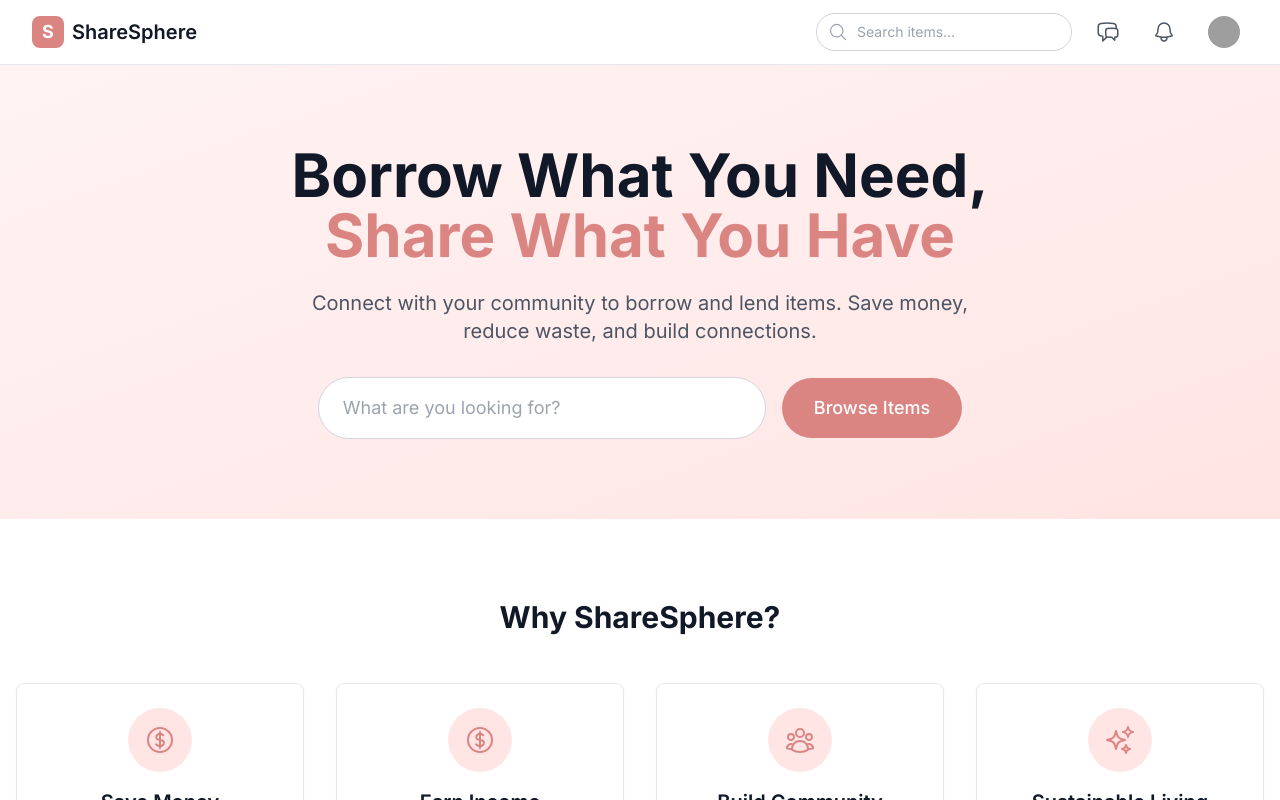
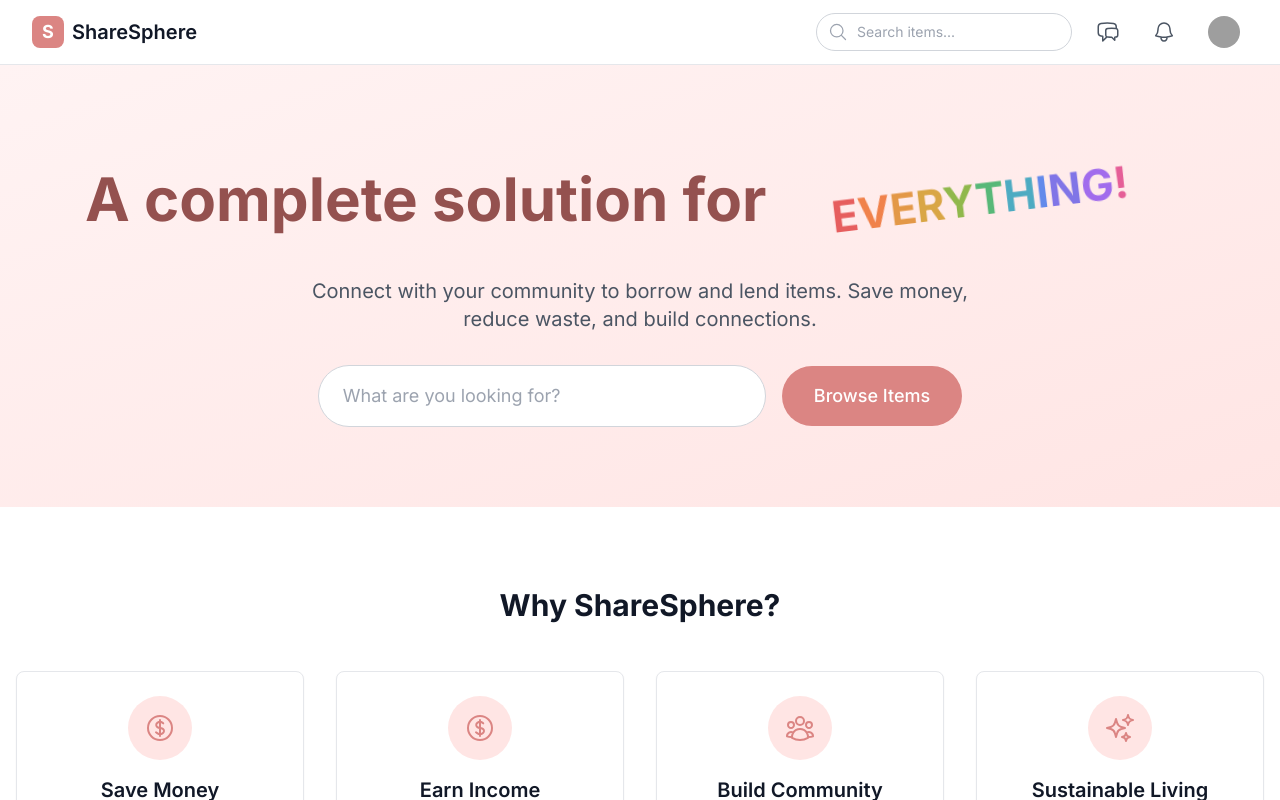
Before and after one commit to AsharTasneem/sharesphere, a React (Vite) app: page / in a window 1280 px wide. Shown: the top 800 px of the page. Built offline with nearby package versions, Linux system fonts and the light colour scheme; grey boxes are pictures that could not be loaded.

Commit message:
feature: landing page animations

```diff
--- /dev/null
+++ b/src/components/layout/DroppingText.tsx
@@ -0,0 +1,106 @@
+import { useRef } from "react";
+import { gsap } from "gsap";
+import { useGSAP } from "@gsap/react";
+
+const words = ["Lending", "Borrowing", "Sharing", "EVERYTHING!"];
+
+// Define Mid-Tone rainbow colors (Vibrant but legible)
+const rainbowColors = [
+  "#dc2626", // Red
+  "#ea580c", // Orange-Red
+  "#d97706", // Deep Orange / Amber
+  "#ca8a04", // Mustard Yellow (Readable on white)
+  "#65a30d", // Lime Green
+  "#16a34a", // Green
+  "#0891b2", // Cyan / Teal
+  "#2563eb", // Royal Blue
+  "#4f46e5", // Indigo
+  "#7c3aed", // Violet
+  "#db2777", // Magenta / Deep Pink
+];
+
+const DroppingTextsGSAP = () => {
+  const containerRef = useRef(null);
+  const itemsRef = useRef([]);
+
+  useGSAP(
+    () => {
+      const tl = gsap.timeline({ repeat: -1 });
+
+      itemsRef.current.forEach((el, index) => {
+        const isLast = index === itemsRef.current.length - 1;
+
+        tl.fromTo(
+          el,
+          {
+            autoAlpha: 0,
+            rotate: -25,
+            x: -30,
+            scale: 0,
+          },
+          {
+            autoAlpha: 1,
+            rotate: 0,
+            x: 0,
+            scale: 1,
+            duration: 0.25,
+            ease: "power2.out",
+          }
+        )
+          .to(el, {
+            autoAlpha: 1,
+            duration: isLast ? 1.2 : 0.9,
+          })
+          .to(el, {
+            autoAlpha: 0,
+            scale: isLast ? 50 : 0,
+            x: isLast ? -1000 : 20,
+            y: isLast ? -800 : 100,
+            rotate: 15,
+            duration: 0.6,
+            ease: "power2.in",
+          });
+      });
+    },
+    { scope: containerRef }
+  );
+
+  return (
+    <div
+      ref={containerRef}
+      className="w-full py-6 flex flex-col md:flex-row justify-center items-center overflow-hidden font-light leading-snug"
+    >
+      <span className="text-2xl lg:text-6xl font-bold text-primary-800 mr-4">
+        A complete solution for
+      </span>
+
+      <div className="grid items-center justify-items-start">
+        {words.map((word, i) => (
+          <div
+            key={word}
+            ref={(el) => (itemsRef.current[i] = el)}
+            className="col-start-1 row-start-1 text-2xl lg:text-6xl font-bold text-gray-900"
+            style={{
+              opacity: 0,
+              whiteSpace: "nowrap",
+            }}
+          >
+            {/* Split the word into characters to color them individually */}
+            {word.split("").map((char, charIndex) => (
+              <span
+                key={charIndex}
+                style={{
+                  color: rainbowColors[charIndex % rainbowColors.length],
+                }}
+              >
+                {char}
+              </span>
+            ))}
+          </div>
+        ))}
+      </div>
+    </div>
+  );
+};
+
+export default DroppingTextsGSAP;
--- a/src/components/layout/Loader.tsx
+++ b/src/components/layout/Loader.tsx
@@ -47,7 +47,7 @@ const ShareSphereGSAP = () => {
   }, []);
 
   return (
-    <section className="min-h-screen flex items-center justify-center bg-primary-50">
+    <section className="min-h-screen flex items-center justify-center bg-surface">
       <div className="flex items-center gap-1 perspective-[800px]">
         {letters.map((letter, index) => (
           <span
--- a/src/pages/HowItWorksPage.tsx
+++ b/src/pages/HowItWorksPage.tsx
@@ -1,9 +1,11 @@
 import { Link } from "react-router-dom";
 import { Button } from "@/components/ui/Button";
+import TextDropping from "@/components/layout/DroppingText";
 
 export default function HowItWorksPage() {
   return (
     <div className="min-h-screen py-12 px-4">
+
       <div className="max-w-5xl mx-auto">
         <h1 className="text-4xl font-bold text-center mb-12">
           How ShareSphere Works
--- a/src/pages/LandingPage.tsx
+++ b/src/pages/LandingPage.tsx
@@ -12,6 +12,7 @@ import {
 import { Button } from "@/components/ui/Button";
 import { Card } from "@/components/ui/Card";
 import { useAuthStore } from "@/stores/authStore";
+import DroppingTextsGSAP from "@/components/layout/DroppingText";
 
 gsap.registerPlugin(ScrollTrigger, useGSAP);
 
@@ -78,10 +79,11 @@ export default function LandingPage() {
       {/* Hero Section */}
       <section className="bg-gradient-to-br from-primary-50 to-primary-100 py-12 md:py-20 px-4">
         <div className="max-w-7xl mx-auto text-center">
-          <h1 className="hero-title text-4xl md:text-6xl font-bold text-gray-900 mb-6">
-            Borrow What You Need,
+          <h1 className="hero-titl text-4xl md:text-6xl font-bold text-gray-900 mb-6">
+            {/* Borrow What You Need,
             <br />
-            <span className="text-primary-600">Share What You Have</span>
+            <span className="text-primary-600">Share What You Have</span> */}
+            <DroppingTextsGSAP />
           </h1>
           <p className="hero-subtitle text-xl text-gray-600 mb-8 max-w-2xl mx-auto">
             Connect with your community to borrow and lend items. Save money,
```
